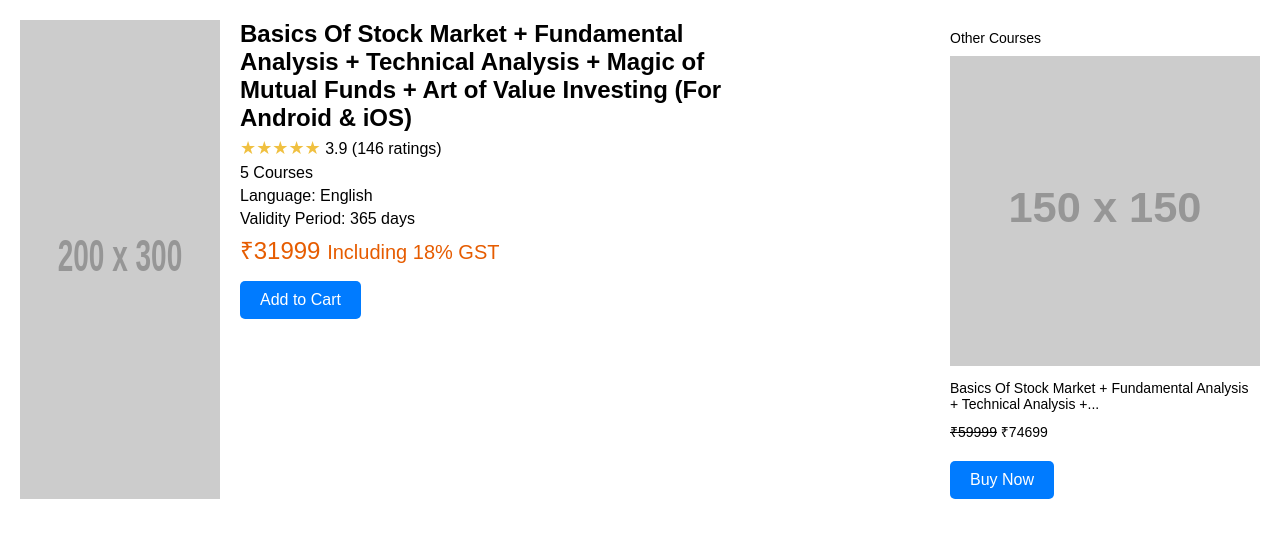
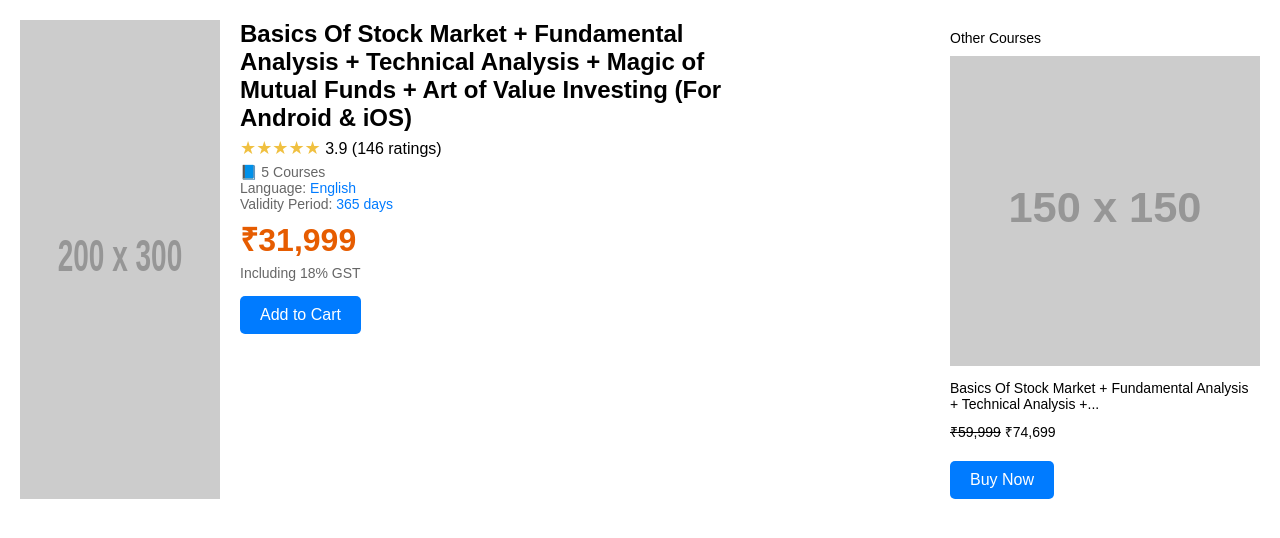
Before and after one commit to epsit03/graphy-sample, a plain HTML site: page index.html in a window 1280 px wide. Drawn offline with Linux system fonts and the light colour scheme; placeholder pictures from the web are drawn by us.

Commit message:
Update index.html

```diff
--- a/index.html
+++ b/index.html
@@ -38,10 +38,27 @@
             color: #f0c040;
             font-size: 18px;
         }
+        .course-info {
+            font-size: 14px;
+            color: #666;
+            margin: 5px 0;
+        }
+        .course-info a {
+            color: #007bff;
+            text-decoration: none;
+        }
+        .course-info a:hover {
+            text-decoration: underline;
+        }
         .price {
             color: #e65c00;
-            font-size: 24px;
+            font-size: 32px;
+            font-weight: bold;
             margin-top: 10px;
+        }
+        .gst-info {
+            color: #666;
+            font-size: 14px;
         }
         .button {
             background-color: #007bff;
@@ -74,10 +91,13 @@
             <div class="course-details">
                 <h1>Basics Of Stock Market + Fundamental Analysis + Technical Analysis + Magic of Mutual Funds + Art of Value Investing (For Android & iOS)</h1>
                 <p><span class="stars">★★★★★</span> 3.9 (146 ratings)</p>
-                <p>5 Courses</p>
-                <p>Language: English</p>
-                <p>Validity Period: 365 days</p>
-                <p class="price">₹31999 <small>Including 18% GST</small></p>
+                <p class="course-info">
+                    <span>📘 5 Courses</span><br>
+                    <span>Language: <a href="#">English</a></span><br>
+                    <span>Validity Period: <a href="#">365 days</a></span>
+                </p>
+                <p class="price">₹31,999</p>
+                <p class="gst-info">Including 18% GST</p>
                 <a href="#" class="button">Add to Cart</a>
             </div>
         </div>
@@ -87,7 +107,7 @@
             <p>Other Courses</p>
             <img src="https://via.placeholder.com/150x150.png?text=Other+Course+Image" alt="Other Course">
             <p>Basics Of Stock Market + Fundamental Analysis + Technical Analysis +...</p>
-            <p><strike>₹59999</strike> ₹74699</p>
+            <p><strike>₹59,999</strike> ₹74,699</p>
             <a href="#" class="button">Buy Now</a>
         </div>
     </div>
```
